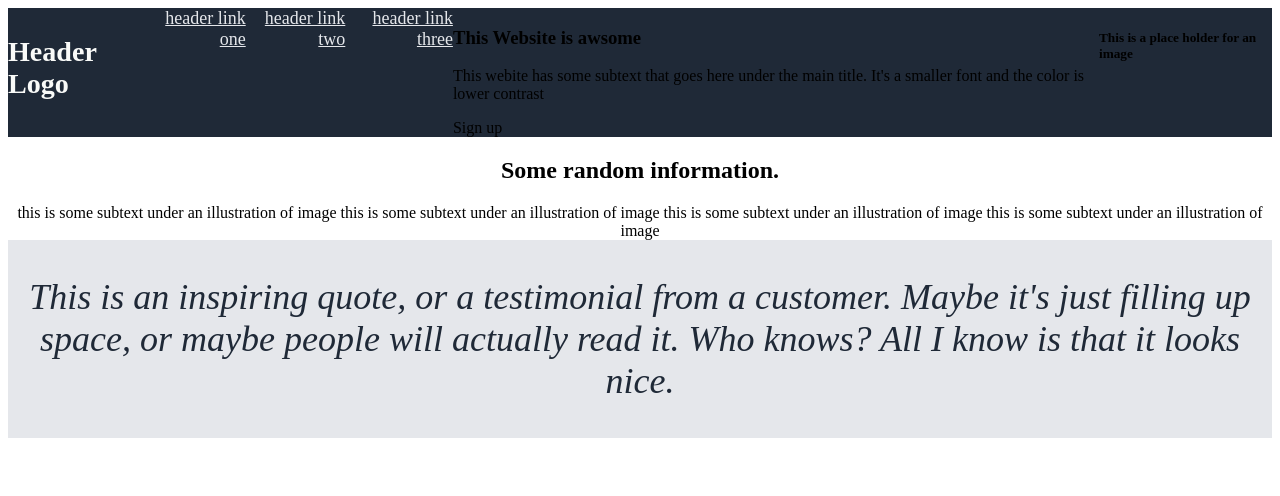
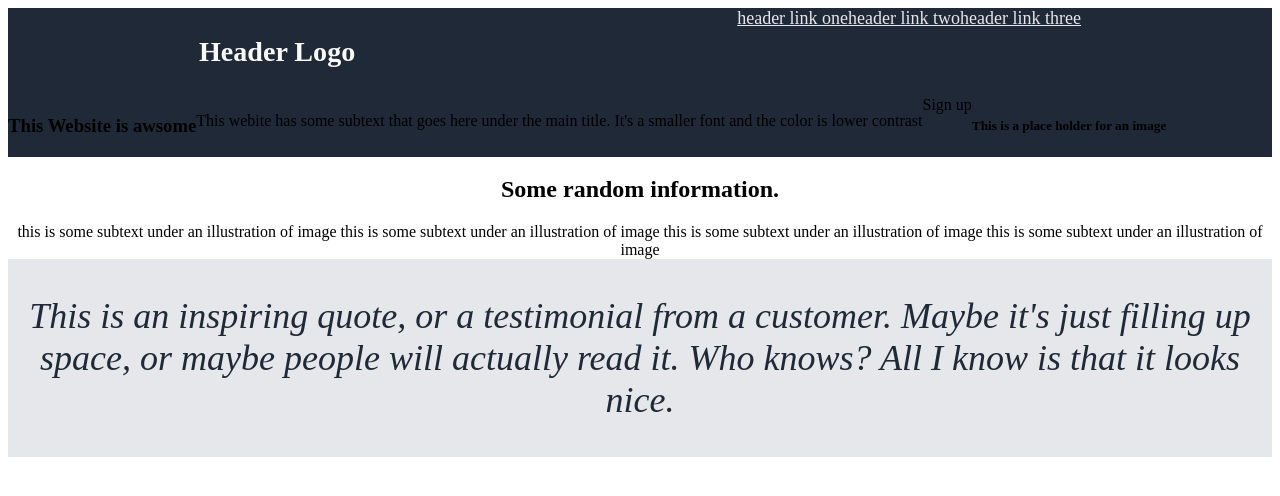
Before and after one commit to jairxortega/landing-page, a plain HTML site: page index.html in a window 1280 px wide. Drawn offline with Linux system fonts and the light colour scheme.

Commit message:
fixed first section

```diff
--- a/index.html
+++ b/index.html
@@ -18,16 +18,14 @@
                 <a href="#">header link two</a>
                 <a href="#">header link three</a>
             </div>
-            <div>
+        </nav>
+            <div class="container-two">
                 <h3>This Website is awsome</h3>
                 <p>This webite has some subtext that goes here under the main title. It's a smaller font and the color is lower contrast</p>
                 <a>Sign up</a>
-            </div>
-            <div>
                 <h5>This is a place holder for an image</h5>
             </div>
-        </nav>
-        <nav class="container-2">
+        <div class="container-2">
             <div>
                 <h2 class="second-header">Some random information.</h2>
             </div>
@@ -37,12 +35,12 @@
                 <a>this is some subtext under an illustration of image</a>
                 <a>this is some subtext under an illustration of image</a>
             </div>
-        </nav>
-        <nav class="container-3">
+        </div>
+        <div class="container-3">
             <div class="quote">
                 <p>This is an inspiring quote, or a testimonial from a customer. Maybe it's just filling up space, or maybe people will actually read it. Who knows? All I know is that it looks nice.</p>
             </div>
-        </nav>
+        </div>
     </div>
 </body>
 </html>
--- a/stylesheet.css
+++ b/stylesheet.css
@@ -30,7 +30,17 @@
 .header-links a {
     color: #e5e7eb;
     font-size: 18px;
-    justify-content: space-around;
+}
+
+/* Under Navbar */
+
+.container-two {
+    display: flex;
+    background-color: #1f2937;
+}
+
+.header h3 {
+    color: #f9faf8;
 }
 
 /* Second section */
```
